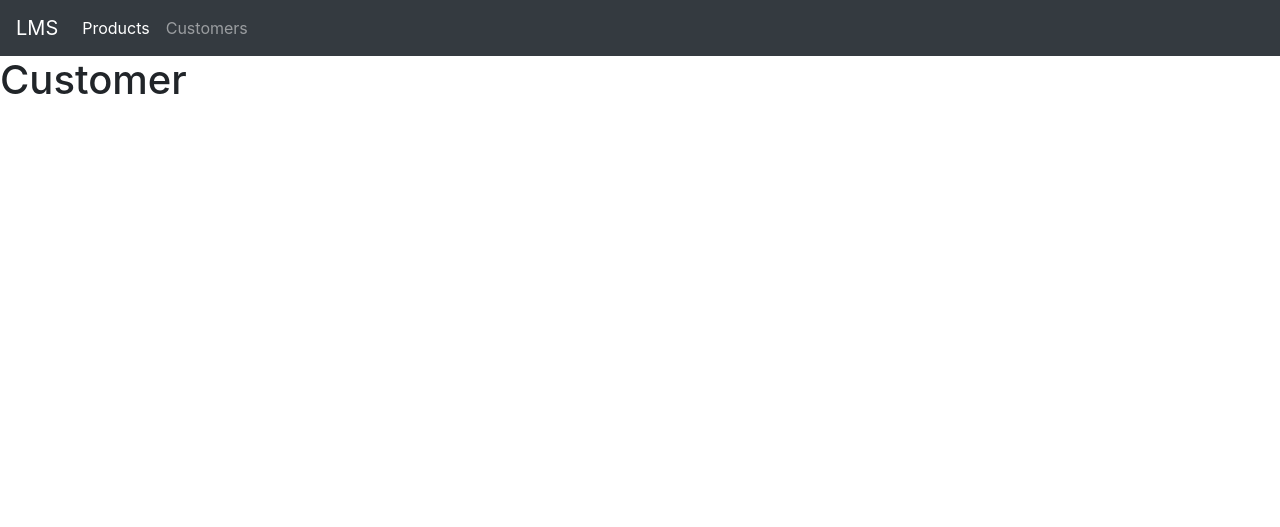
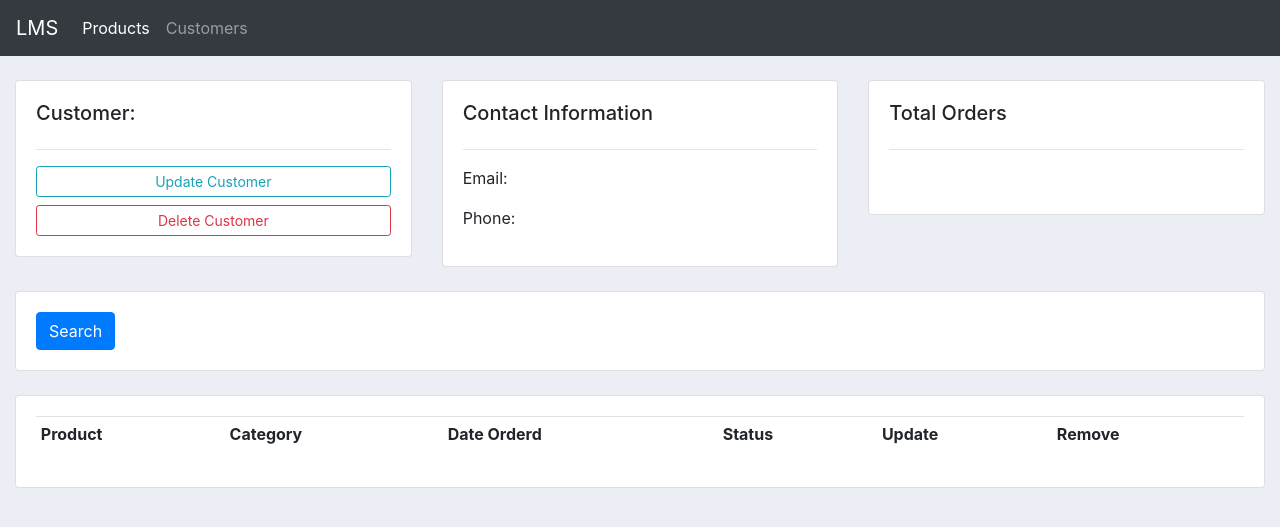
Before and after one commit to hacetheworld/django-tutorial-guide, a Django app: page /customers in a window 1280 px wide. Shown: the top 527 px of the page. Run offline with Django 3.2, Linux system fonts and the light colour scheme; lists and menus that the app fills with data are empty; some libraries are stand-ins or nearby versions.

Commit message:
setup bootstrap and created pages , customers , products

```diff
--- a/venu/djangoApp/accounts/templates/accounts/customer.html
+++ b/venu/djangoApp/accounts/templates/accounts/customer.html
@@ -4,6 +4,68 @@
 
 {% comment %} content {% endcomment %}
 {% block content %}
-<h1>Customer</h1>
+<br>
+
+<div class="row">
+	<div class="col-md">
+		<div class="card card-body">
+			<h5>Customer:</h5>
+			<hr>
+			<a class="btn btn-outline-info  btn-sm btn-block" href="">Update Customer</a>
+			<a class="btn btn-outline-danger  btn-sm btn-block" href="">Delete Customer</a>
+
+		</div>
+	</div>
+
+	<div class="col-md">
+		<div class="card card-body">
+			<h5>Contact Information</h5>
+			<hr>
+			<p>Email: </p>
+			<p>Phone: </p>
+		</div>
+	</div>
+
+	<div class="col-md">
+		<div class="card card-body">
+			<h5>Total Orders</h5>
+			<hr>
+			<h1 style="text-align: center;padding: 10px"></h1>
+		</div>
+	</div>
+</div>
+
+
+<br>
+<div class="row">
+	<div class="col">
+		<div class="card card-body">
+			<form method="get">
+
+		    <button class="btn btn-primary" type="submit">Search</button>
+		  </form>
+		</div>
+	</div>
+
+</div>
+<br>
+
+<div class="row">
+	<div class="col-md">
+		<div class="card card-body">
+			<table class="table table-sm">
+				<tr>
+					<th>Product</th>
+					<th>Category</th>
+					<th>Date Orderd</th>
+					<th>Status</th>
+					<th>Update</th>
+					<th>Remove</th>
+				</tr>
+
+			</table>
+		</div>
+	</div>
+</div>
 
 {% endblock content %}
--- a/venu/djangoApp/accounts/templates/accounts/dashboard.html
+++ b/venu/djangoApp/accounts/templates/accounts/dashboard.html
@@ -2,8 +2,8 @@
 {% block title %} Dashboard {% endblock title %}
 
 {% block content %}
+{% include "accounts/components/status.html" %}
 <br>
-<div class="container">
 <div class="row">
 	<div class="col-md-5">
 		<h5>CUSTOMERS:</h5>
@@ -40,5 +40,4 @@
 	</div>
 
 </div>
-</div>
 {% endblock content %}
--- a/venu/djangoApp/accounts/templates/base.html
+++ b/venu/djangoApp/accounts/templates/base.html
@@ -17,14 +17,42 @@
     />
 
     <title>{% block title %} Home {% endblock title %}</title>
+    <style>
+
+		#logo{
+		}
+
+		body{
+			background-color: #ebeff5;
+		}
+
+
+		#total-orders{
+			background-color: #4cb4c7;
+		}
+
+
+		#orders-delivered{
+			background-color: #7abecc;
+		}
+
+		#orders-pending{
+			background-color: #7CD1C0;
+		}
+
+
+
+
+	</style>
   </head>
   <body>
 
     {% include "accounts/components/navbar.html" %}
-
+    <div class="container-fluid">
     {% block content %}
 
     {% endblock content %}
+    </div>
     <!-- Hello world -->
     <!-- Optional JavaScript -->
     <!-- jQuery first, then Popper.js, then Bootstrap JS -->
```
Also changed, not shown: venu/djangoApp/accounts/templates/accounts/components/status.html (added, +42 -0 lines), venu/djangoApp/accounts/templates/accounts/products.html (+20 -1 lines).
